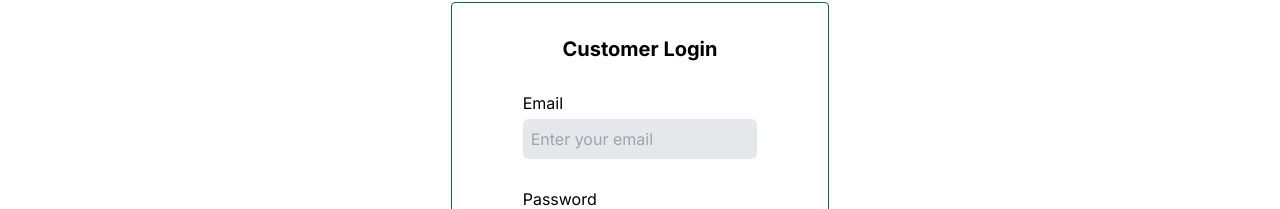
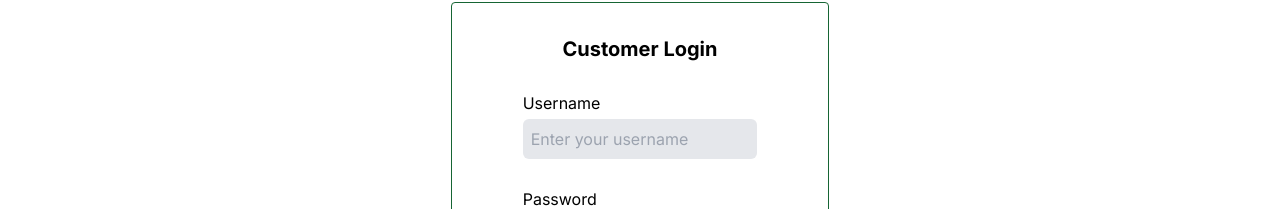
Before and after one commit to RealPhilos/resturant_website_team_project, a Next.js app in the folder frontend/: page /customer/login in a window 1280 px wide. Shown: the part 142-351 px from the top of the page. Built offline with nearby package versions, Linux system fonts and the light colour scheme.

Commit message:
implemented state in customer login page

```diff
--- a/frontend/src/app/(auth)/customer/login/page.jsx
+++ b/frontend/src/app/(auth)/customer/login/page.jsx
@@ -1,21 +1,45 @@
+"use client";
+
 import Link from "next/link";
-import React from "react";
+import { useState } from "react";
 
 function CustomerLoginPage() {
+  const [username, setUsername] = useState("");
+  const [password, setPassword] = useState("");
+
+  const handleUsernameChange = (e) => {
+    setUsername(e.target.value);
+  };
+
+  const handlePasswordChange = (e) => {
+    setPassword(e.target.value);
+  };
+
+  const handleSubmit = () => {
+    fetch();
+  };
+
   return (
     <div>
-      <form className="mx-auto w-2/5 border border-green-800 rounded p-8 mt-12 flex flex-col gap-7 items-center">
+      <form
+        onSubmit={handleSubmit}
+        className="mx-auto w-2/5 border border-green-800 rounded p-8 mt-12 flex flex-col gap-7 items-center"
+      >
         <span className="text-xl font-bold">Customer Login</span>
         <div className="flex flex-col w-3/4 gap-1">
-          <label>Email</label>
+          <label>Username</label>
           <input
+            value={username}
+            onChange={handleUsernameChange}
             className="p-2 bg-gray-200 rounded-md"
-            placeholder="Enter your email"
+            placeholder="Enter your username"
           />
         </div>
         <div className="flex flex-col w-3/4 gap-1">
           <label>Password</label>
           <input
+            value={password}
+            onChange={handlePasswordChange}
             className="p-2 bg-gray-200 rounded-md"
             placeholder="Enter your password"
           />
```
